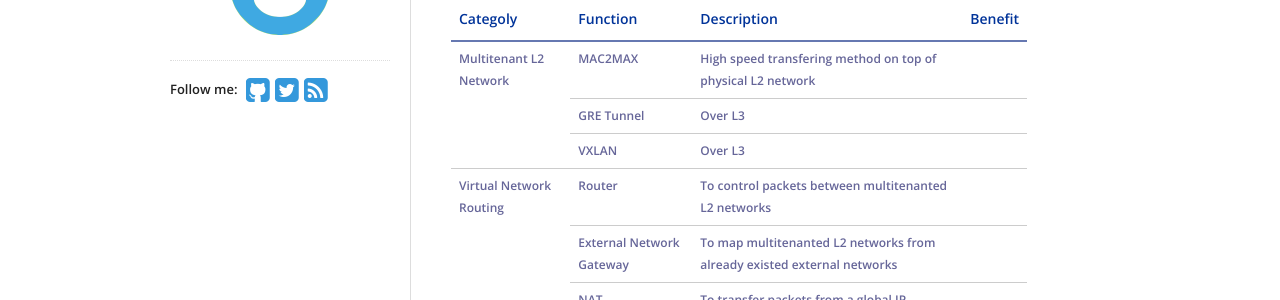
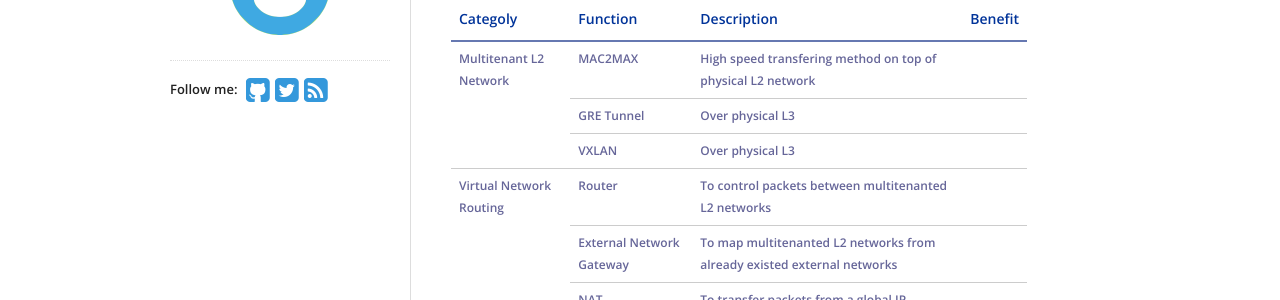
Before and after one commit to openvnet/openvnet.github.io, a Jekyll site: the page built from FeaturesAndBenefits.md, in a window 1280 px wide. Shown: the part 151-451 px from the top of the page. Built offline with Jekyll 4.4.1, drawn with Linux system fonts in a browser that asks for light colours.

Commit message:
Add more detail

```diff
--- a/FeaturesAndBenefits.md
+++ b/FeaturesAndBenefits.md
@@ -15,8 +15,8 @@ description: ""
 
 <tr><td rowspan="3">Multitenant L2 Network</td>
     <td>MAC2MAX</td><td>High speed transfering method on top of physical L2 network</td><td></td></tr>
-<tr><td>GRE Tunnel</td><td>Over L3</td><td></td></tr>
-<tr><td>VXLAN</td><td>Over L3</td><td></td></tr>
+<tr><td>GRE Tunnel</td><td>Over physical L3</td><td></td></tr>
+<tr><td>VXLAN</td><td>Over physical L3</td><td></td></tr>
 
 <tr><td rowspan="3">Virtual Network Routing</td>
     <td>Router</td><td>To control packets between multitenanted L2 networks</td><td></td></tr>
```
